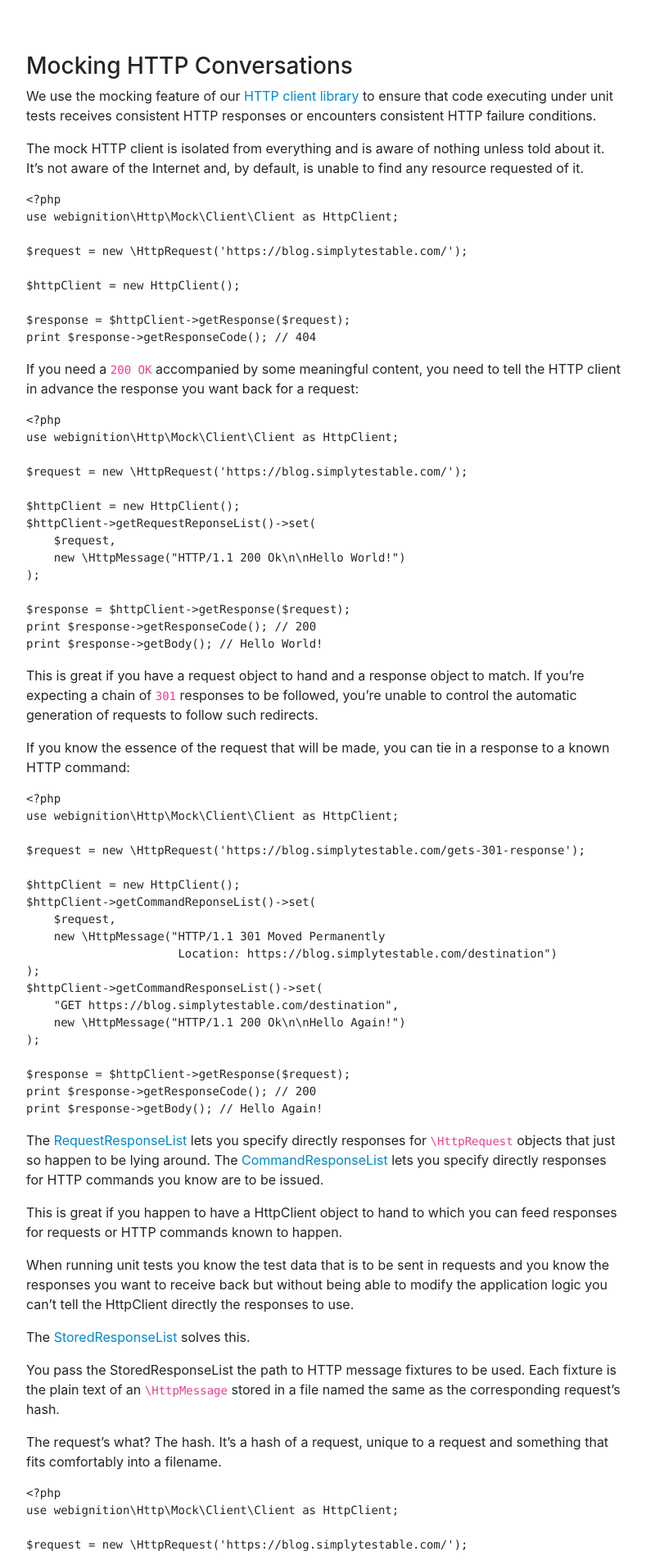
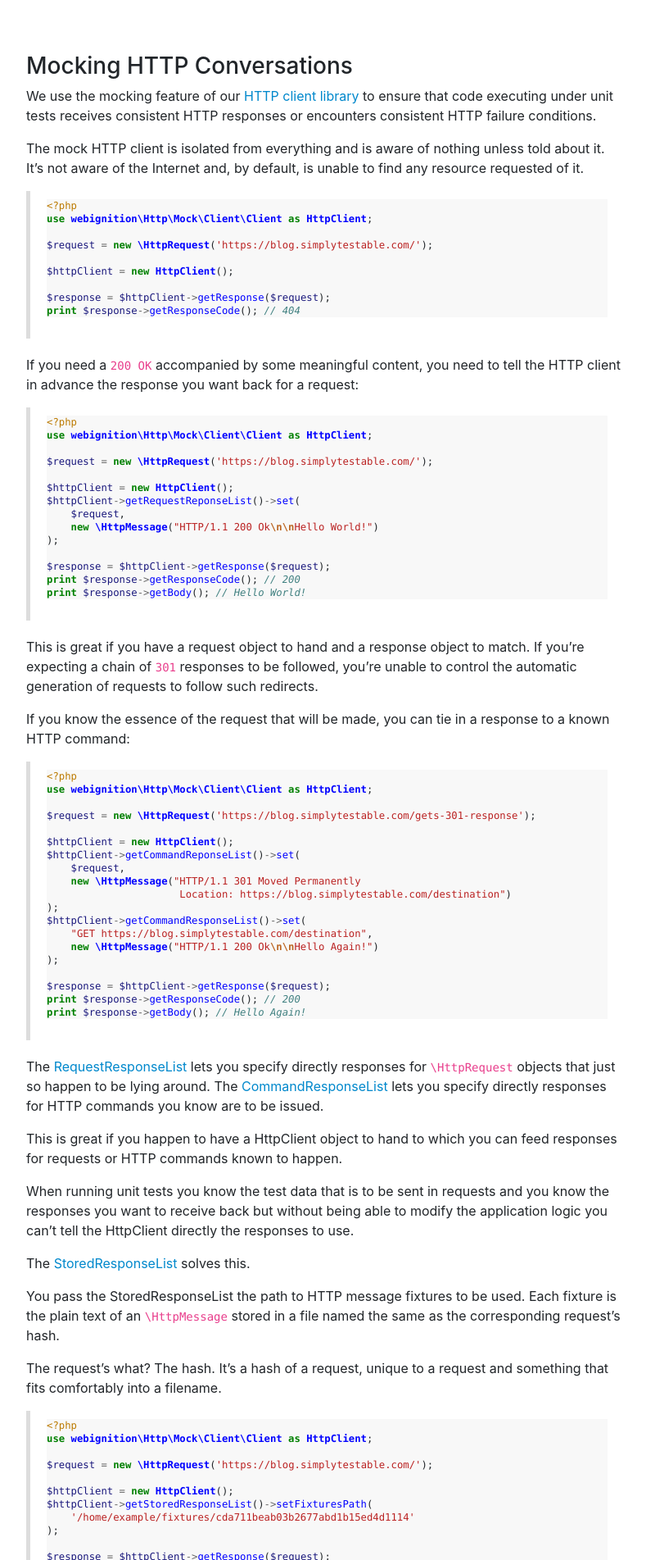
Before and after one commit to webignition/blog.simplytestable.com, a Jekyll site: the page built from _posts/2012/2012-08-07-opensource-libraries-weve-created-and-how-we-use-them-part-two-point-two-http-testability.md, in a window 1280 px wide. Shown: the part 1414-3317 px from the top of the page at 82% size, without its empty margins (53-842 px from the left). Built offline with Jekyll 4.4.1, drawn with Linux system fonts in a browser that asks for light colours; nearby versions of some CDN libraries; comment, search, counter and statistics services are not loaded.

Commit message:
code syntax colouring

```diff
--- a/_includes/element/head.html
+++ b/_includes/element/head.html
@@ -10,6 +10,7 @@
 
     <link rel="stylesheet" href="https://use.fontawesome.com/releases/v5.2.0/css/all.css" integrity="sha384-hWVjflwFxL6sNzntih27bfxkr27PmbbK/iSvJ+a4+0owXq79v+lsFkW54bOGbiDQ" crossorigin="anonymous">
 
+    <link rel="stylesheet" href="/assets/css/highlight.css">
     <link rel="stylesheet" href="/assets/css/foo.css">
 
     <title>{{ page.title }}</title>
--- a/assets/css/foo.css
+++ b/assets/css/foo.css
@@ -195,6 +195,12 @@ header .name:before {
   margin: 0 0 20px;
   border-left: 5px solid #ddd;
   opacity: 0.8;
-  /*margin-bottom: 1rem;*/
-  /*font-size: 1.25rem;*/
 }
+
+.post div.highlighter-rouge {
+  font-size: 14px;
+  line-height: 16px;
+  padding: 10px 20px;
+  margin: 0 0 20px;
+  border-left: 5px solid #ddd;
+}
--- /dev/null
+++ b/assets/css/highlight.css
@@ -0,0 +1,69 @@
+.highlight .hll { background-color: #ffffcc }
+.highlight  { background: #f8f8f8; }
+.highlight .c { color: #408080; font-style: italic } /* Comment */
+.highlight .err { border: 1px solid #FF0000 } /* Error */
+.highlight .k { color: #008000; font-weight: bold } /* Keyword */
+.highlight .o { color: #666666 } /* Operator */
+.highlight .ch { color: #408080; font-style: italic } /* Comment.Hashbang */
+.highlight .cm { color: #408080; font-style: italic } /* Comment.Multiline */
+.highlight .cp { color: #BC7A00 } /* Comment.Preproc */
+.highlight .cpf { color: #408080; font-style: italic } /* Comment.PreprocFile */
+.highlight .c1 { color: #408080; font-style: italic } /* Comment.Single */
+.highlight .cs { color: #408080; font-style: italic } /* Comment.Special */
+.highlight .gd { color: #A00000 } /* Generic.Deleted */
+.highlight .ge { font-style: italic } /* Generic.Emph */
+.highlight .gr { color: #FF0000 } /* Generic.Error */
+.highlight .gh { color: #000080; font-weight: bold } /* Generic.Heading */
+.highlight .gi { color: #00A000 } /* Generic.Inserted */
+.highlight .go { color: #888888 } /* Generic.Output */
+.highlight .gp { color: #000080; font-weight: bold } /* Generic.Prompt */
+.highlight .gs { font-weight: bold } /* Generic.Strong */
+.highlight .gu { color: #800080; font-weight: bold } /* Generic.Subheading */
+.highlight .gt { color: #0044DD } /* Generic.Traceback */
+.highlight .kc { color: #008000; font-weight: bold } /* Keyword.Constant */
+.highlight .kd { color: #008000; font-weight: bold } /* Keyword.Declaration */
+.highlight .kn { color: #008000; font-weight: bold } /* Keyword.Namespace */
+.highlight .kp { color: #008000 } /* Keyword.Pseudo */
+.highlight .kr { color: #008000; font-weight: bold } /* Keyword.Reserved */
+.highlight .kt { color: #B00040 } /* Keyword.Type */
+.highlight .m { color: #666666 } /* Literal.Number */
+.highlight .s { color: #BA2121 } /* Literal.String */
+.highlight .na { color: #7D9029 } /* Name.Attribute */
+.highlight .nb { color: #008000 } /* Name.Builtin */
+.highlight .nc { color: #0000FF; font-weight: bold } /* Name.Class */
+.highlight .no { color: #880000 } /* Name.Constant */
+.highlight .nd { color: #AA22FF } /* Name.Decorator */
+.highlight .ni { color: #999999; font-weight: bold } /* Name.Entity */
+.highlight .ne { color: #D2413A; font-weight: bold } /* Name.Exception */
+.highlight .nf { color: #0000FF } /* Name.Function */
+.highlight .nl { color: #A0A000 } /* Name.Label */
+.highlight .nn { color: #0000FF; font-weight: bold } /* Name.Namespace */
+.highlight .nt { color: #008000; font-weight: bold } /* Name.Tag */
+.highlight .nv { color: #19177C } /* Name.Variable */
+.highlight .ow { color: #AA22FF; font-weight: bold } /* Operator.Word */
+.highlight .w { color: #bbbbbb } /* Text.Whitespace */
+.highlight .mb { color: #666666 } /* Literal.Number.Bin */
+.highlight .mf { color: #666666 } /* Literal.Number.Float */
+.highlight .mh { color: #666666 } /* Literal.Number.Hex */
+.highlight .mi { color: #666666 } /* Literal.Number.Integer */
+.highlight .mo { color: #666666 } /* Literal.Number.Oct */
+.highlight .sa { color: #BA2121 } /* Literal.String.Affix */
+.highlight .sb { color: #BA2121 } /* Literal.String.Backtick */
+.highlight .sc { color: #BA2121 } /* Literal.String.Char */
+.highlight .dl { color: #BA2121 } /* Literal.String.Delimiter */
+.highlight .sd { color: #BA2121; font-style: italic } /* Literal.String.Doc */
+.highlight .s2 { color: #BA2121 } /* Literal.String.Double */
+.highlight .se { color: #BB6622; font-weight: bold } /* Literal.String.Escape */
+.highlight .sh { color: #BA2121 } /* Literal.String.Heredoc */
+.highlight .si { color: #BB6688; font-weight: bold } /* Literal.String.Interpol */
+.highlight .sx { color: #008000 } /* Literal.String.Other */
+.highlight .sr { color: #BB6688 } /* Literal.String.Regex */
+.highlight .s1 { color: #BA2121 } /* Literal.String.Single */
+.highlight .ss { color: #19177C } /* Literal.String.Symbol */
+.highlight .bp { color: #008000 } /* Name.Builtin.Pseudo */
+.highlight .fm { color: #0000FF } /* Name.Function.Magic */
+.highlight .vc { color: #19177C } /* Name.Variable.Class */
+.highlight .vg { color: #19177C } /* Name.Variable.Global */
+.highlight .vi { color: #19177C } /* Name.Variable.Instance */
+.highlight .vm { color: #19177C } /* Name.Variable.Magic */
+.highlight .il { color: #666666 } /* Literal.Number.Integer.Long */
```
